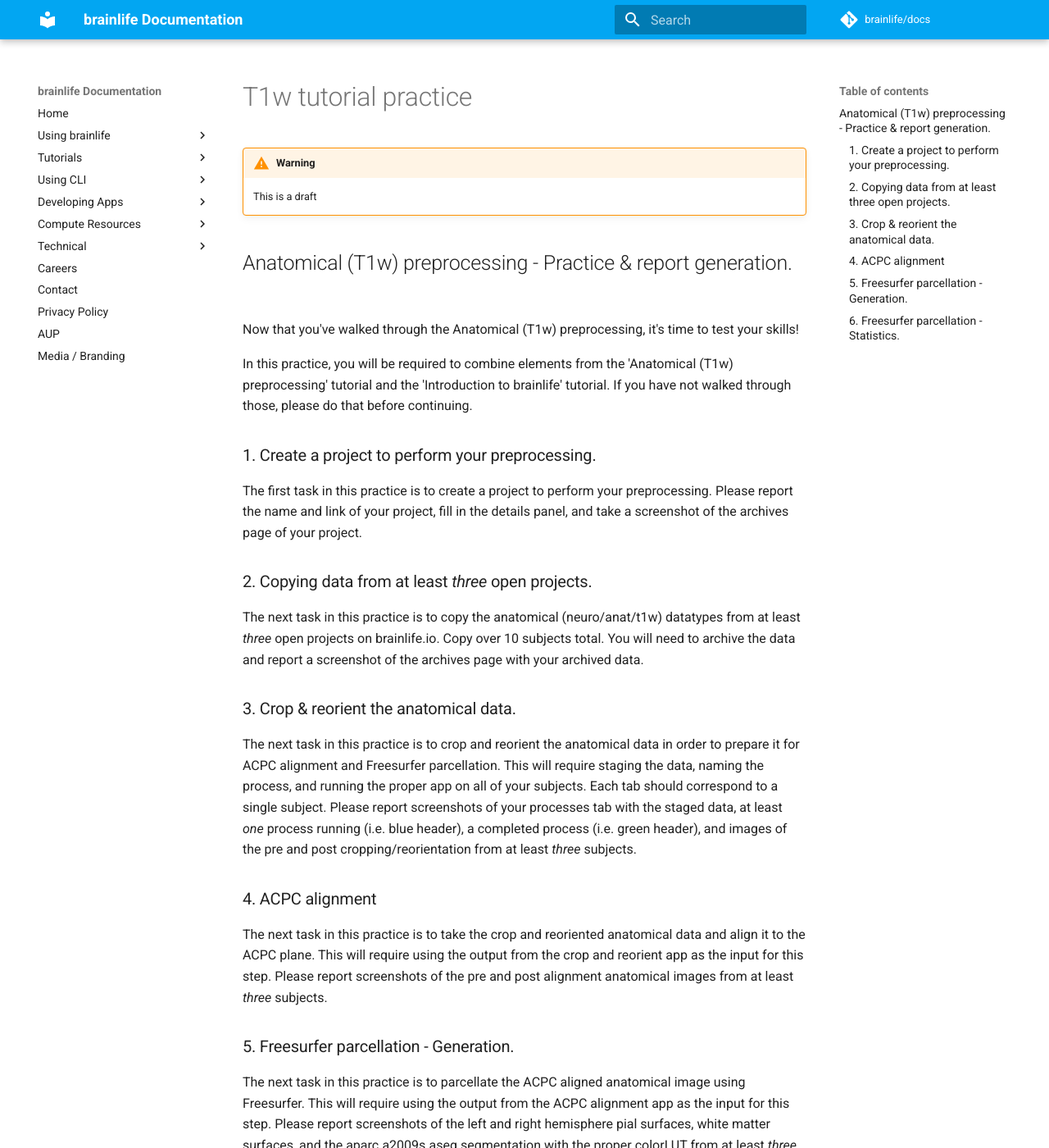
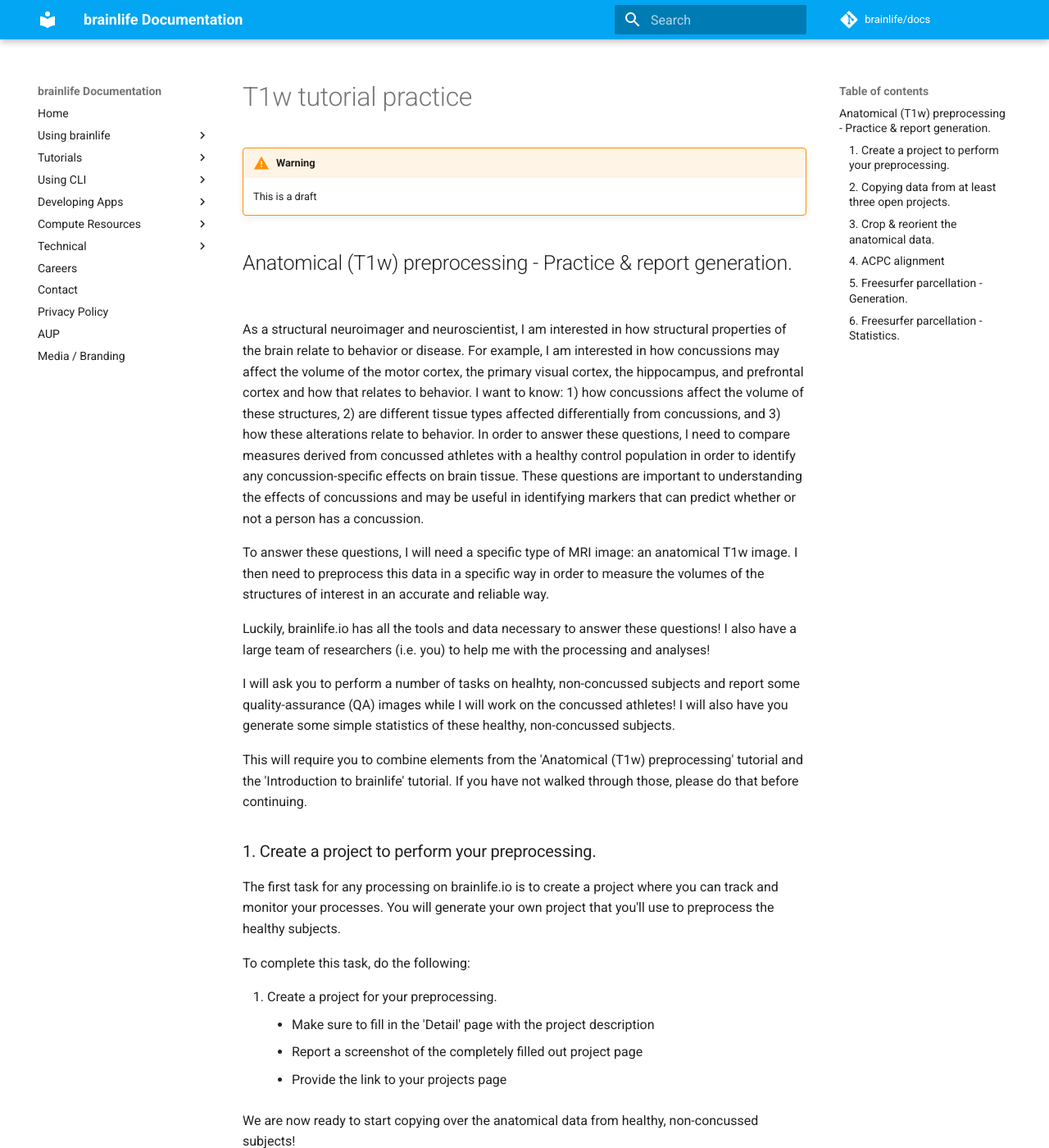
Before and after one commit to brainlife/docs, an MkDocs documentation site: the page built from docs/tutorial/t1w-tutorial-practice.md, in a window 1280 px wide and 1400 px high. Shown: the whole window at 82% size. Built offline with MkDocs 1.6.1 and Material for MkDocs 9.7.7, drawn with Linux system fonts in a browser that asks for light colours; comment, search, counter and statistics services are not loaded; some of the changed text lies outside the part shown.

Commit message:
Update t1w-tutorial-practice.md

```diff
--- a/docs/tutorial/t1w-tutorial-practice.md
+++ b/docs/tutorial/t1w-tutorial-practice.md
@@ -3,39 +3,101 @@
 
 ## Anatomical (T1w) preprocessing - Practice & report generation.
 
-Now that you've walked through the Anatomical (T1w) preprocessing, it's time to test your skills!
+As a structural neuroimager and neuroscientist, I am interested in how structural properties of the brain relate to behavior or disease. For example, I am interested in how concussions may affect the volume of the motor cortex, the primary visual cortex, the hippocampus, and prefrontal cortex and how that relates to behavior. I want to know: 1) how concussions affect the volume of these structures, 2) are different tissue types affected differentially from concussions, and 3) how these alterations relate to behavior. In order to answer these questions, I need to compare measures derived from concussed athletes with a healthy control population in order to identify any concussion-specific effects on brain tissue. These questions are important to understanding the effects of concussions and may be useful in identifying markers that can predict whether or not a person has a concussion.
 
-In this practice, you will be required to combine elements from the 'Anatomical (T1w) preprocessing' tutorial and the 'Introduction to brainlife' tutorial. If you have not walked through those, please do that before continuing.
+To answer these questions, I will need a specific type of MRI image: an anatomical T1w image. I then need to preprocess this data in a specific way in order to measure the volumes of the structures of interest in an accurate and reliable way.
+
+Luckily, brainlife.io has all the tools and data necessary to answer these questions! I also have a large team of researchers (i.e. you) to help me with the processing and analyses!
+
+I will ask you to perform a number of tasks on healhty, non-concussed subjects and report some quality-assurance (QA) images while I will work on the concussed athletes! I will also have you generate some simple statistics of these healthy, non-concussed subjects.
+
+This will require you to combine elements from the 'Anatomical (T1w) preprocessing' tutorial and the 'Introduction to brainlife' tutorial. If you have not walked through those, please do that before continuing.
 
 ### 1. Create a project to perform your preprocessing.
 
-The first task in this practice is to create a project to perform your preprocessing. Please report the name and link of your project, fill in the details panel, and take a screenshot of the archives page of your project.
+The first task for any processing on brainlife.io is to create a project where you can track and monitor your processes. You will generate your own project that you'll use to preprocess the healthy subjects.
+
+To complete this task, do the following:
+
+1. Create a project for your preprocessing.
+    * Make sure to fill in the 'Detail' page with the project description
+    * Report a screenshot of the completely filled out project page
+    * Provide the link to your projects page
+
+We are now ready to start copying over the anatomical data from healthy, non-concussed subjects!
 
 ### 2. Copying data from at least *three* open projects.
 
-The next task in this practice is to copy the anatomical (neuro/anat/t1w) datatypes from at least *three* open projects on brainlife.io. Copy over 10 subjects total. You will need to archive the data and report a screenshot of the archives page with your archived data.
+The next step for any processing on brainlife.io is to archive data to your project. You will copy over at least anatomical (T1w) images from **10** healthy, non-concussed subjects from at least **3** different open projects on brainlife.io.
+
+To complete this task, do the following:
+
+1. Copy **10** healthy, non-concussed subjects from at least **3** different open projects.
+    * Make sure to archive the data.
+    * Report a screenshot of the 'Archive' tab on the project page with the archived data.
+
+We are now ready to start processing our data!
 
 ### 3. Crop & reorient the anatomical data.
 
-The next task in this practice is to crop and reorient the anatomical data in order to prepare it for ACPC alignment and Freesurfer parcellation. This will require staging the data, naming the process, and running the proper app on all of your subjects. Each tab should correspond to a single subject. Please report screenshots of your processes tab with the staged data, at least *one* process running (i.e. blue header), a completed process (i.e. green header), and images of the pre and post cropping/reorientation from at least *three* subjects.
+The first task in processing the anatomical (T1w) images is to make sure the images are in the proper orientation. You will crop and reorient the anatomical (T1w) images from the 10 healthy, non-concussed subjects you copied over. This will prepare the data for the next steps in anatomical preprocessing.
+
+To complete this task, do the following:
+
+1. Stage the anatomical data from each subject to the 'Processes' tab.
+    * Make sure to stage each subject into it's own process with the name of the subject as the name of the process.
+    * Report a screenshot of *three* subject's processes once the data has completed staging.
+1. Run the crop & reorient app.
+    * Make sure to archive the data upon completion.
+1. View the results
+    * Report screenshots of **3** subject's pre- and post-cropped/reoriented anatomical images.
+
+Once this process is complete, we are now ready to align our images to a standard anatomical plane!
 
 ### 4. ACPC alignment
 
-The next task in this practice is to take the crop and reoriented anatomical data and align it to the ACPC plane. This will require using the output from the crop and reorient app as the input for this step. Please report screenshots of the pre and post alignment anatomical images from at least *three* subjects.
+The next task in processing anatomical (T1w) images is to align the cropped and reoriented images to an anatomical plane (ACPC) that makes later processing much more consistent. You will align the cropped and reoriented images from the **10** healthy, non-concussed subjects you generated to the ACPC plane. This will prepare the data for the next steps in anatomical preprocessing.
+
+To complete this task, do the following:
+
+1. Run the ACPC alignment app.
+    * Make sure to use the cropped and reoriented output from 3.
+    * Make sure to archive the data upon completion.
+1. View the results
+    * Report screenshots of **3** subject's pre- and post-ACPC aligned anatomical images.
+
+Once the processing is complete, we are now ready to generate our structures of interest and measure their volumes!
 
 ### 5. Freesurfer parcellation - Generation.
 
-The next task in this practice is to parcellate the ACPC aligned anatomical image using Freesurfer. This will require using the output from the ACPC alignment app as the input for this step. Please report screenshots of the left and right hemisphere pial surfaces, white matter surfaces, and the aparc.a2009s.aseg segmentation with the proper colorLUT from at least *three* subjects.
+The next task in processing anatomical (T1w) images is to parcellate the ACPC aligned anatomical image using Freesurfer. This will generate the many structures we're interested in, including cortical and white matter surfaces, the hippocampus, the motor cortex, the prefrontal cortex, and the primary visual cortex and compute the volume of these structures. You will generate these structures and measures using the ACPC aligned images.
+
+To complete this task, do the following:
+
+1. Run the Freesurfer parcellation app.
+    * Make sure to use the ACPC aligned output from 4.
+    * Make sure to archive the data upon completion.
+1. View the results
+    * Report screenshots of the following surfaces from **3** subjects:
+        * Left and right hemisphere cortical (pial) surface
+        * Left and right hemisphere white matter surface
+        * Aparc.a2009s.aseg segmentation with the proper colorLUT loaded
+
+Now the fun begins! We can now start performing some statistical analyses and ask some scientific questions!
 
 ### 6. Freesurfer parcellation - Statistics.
 
-The final task in this practice is to report the statistics of the parcellation from Freesurfer and perform some simple statistical analyses. This will require using the proper app to report the statistics in .csv files. Please report the following stastics:
+The final task in this practice is to report the statistics of the parcellation from Freesurfer and perform some simple statistical analyses on the healthy, non-concussed subjects. This will require using the proper app to report the statistics in .csv files. In order to answer our questions of interest, we will need to generate the following statistics:
 
-1. All subject average and standard deviation for all the parcels (both left and right hemisphere) and measures reported from the app.
-    * report these values in a table or .csv
-1. Identify the correlation (r) coefficient between the gray matter volumes of the the primary visual area (V1) and the precentral gyrus (M1).
-    * report coefficient and plot
-1. Identify the correlation (r) coefficient between the vertex numbers of the somatosensory cortex (S1) and the prefrontal cortex.
-    * report coefficient and plot
-1. Identify the correlation (r) coefficient between the white matter and gray matter volumes of both the left and right hemispheres.
-    * report coefficient and plot
+1. The average (and standard deviation) volume of all the cortical structures across our healhty, non-concussed subjects.
+    * Please report these values in a table or .csv
+1. The correlation coefficient (r) between the total gray- and white-matter volumes.
+    * Please report coefficient coefficient and an image of the correlation plot.
+1. The correlation coefficient (r) between the cortical volumes of the primary visual area (V1) and the precentral gyrus (M1; motor cortex).
+    * Please report the correlation coefficient and an image of the correlation plot.
+1. The correlation coefficient (r) between the cortical volumes of the hippocampus and the prefrontal cortex (PFC).
+    * Please report the correlation coefficient and an image of the correlation plot.
+1. The correlation coefficient (r) between the white matter and gray matter volumes of both the left and right hemispheres.
+    * Please report the correlation coefficient and an image of the correlation plot.
+
+Once we know these statistics, we can compare the averages and correlations with concussed athletes to identify the effects of concussion on the volume of brain tissue!
```
